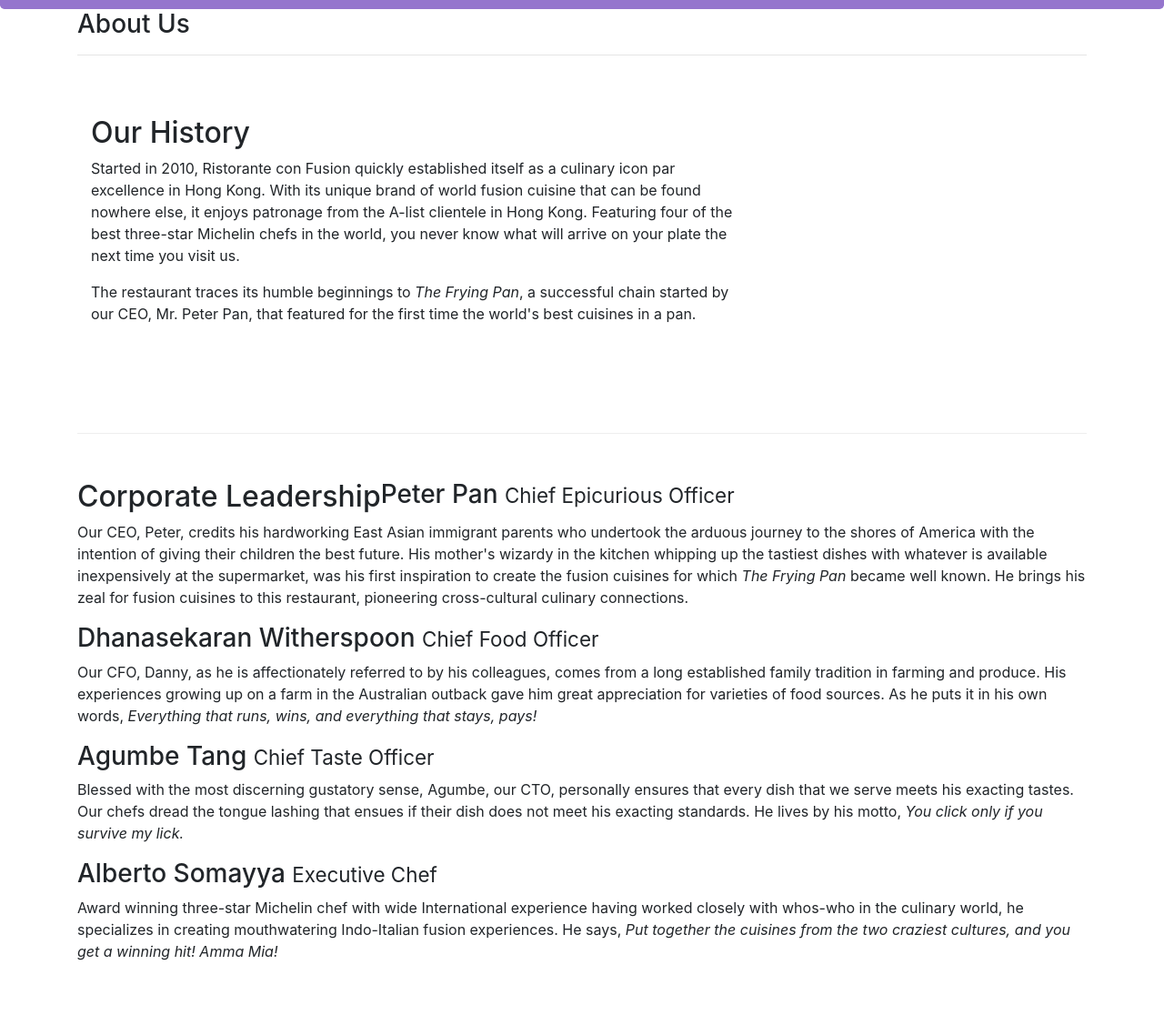
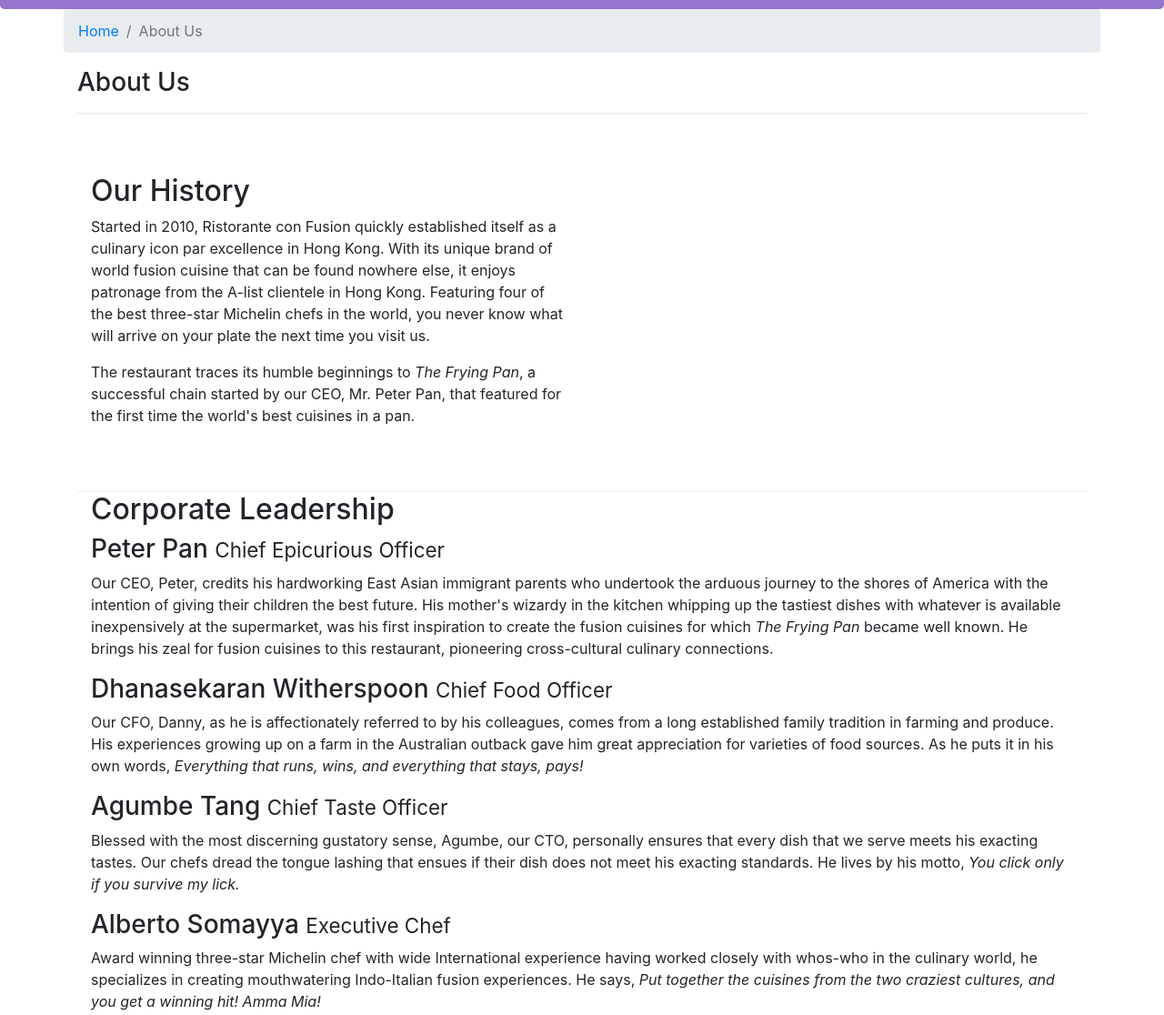
Before and after one commit to jayarayee/conFusion, a website: page aboutus.html in a window 1280 px wide. Shown: the part 300-1416 px from the top of the page at 91% size. Drawn offline with nearby package versions, Linux system fonts and the light colour scheme.

Commit message:
modifying navbar and adding breadcrumd on anavbar

```diff
--- a/aboutus.html
+++ b/aboutus.html
@@ -14,23 +14,23 @@
 </head>
 
 <body>
-  <nav class="navbar navbar-inverse navbar-toggleable-sm bg-primary fixed-top">
+  <nav class="navbar navbar-inverse navbar-toggleable-sm fixed-top">
        <div class="container">
           <button class="navbar-toggler" type="button" data-toggle="collapse" data-target="#Navbar">
                 <span class="navbar-toggler-icon"></span>
             </button>
-              <a class="navbar-brand" href="#">Ristorante Con Fusion</a>
+              <a class="navbar-brand" href="./index.html">Ristorante Con Fusion</a>
             <div class="collaps nabar-collapse" id="Navbar">
                <ul class="navbar-nav">
-                   <li class="nav-item active"><a class="nav-link" href="#">Home</a></li>
-                   <li class="nav-item"><a class="nav-link" href="./aboutus.html">About</a></li>
+                   <li class="nav-item"><a class="nav-link" href="./index.html">Home</a></li>
+                   <li class="nav-item active"><a class="nav-link" href="#">About</a></li>
                    <li class="nav-item"><a class="nav-link" href="#">Menu</a></li>
                    <li class="nav-item"><a class="nav-link" href="#">Contact</a></li>
                </ul>
                </div>
        </div>
    </nav>
-  </nav>
+
     <header class="jumbotron">
         <div class="container">
             <div class="row row-header">
@@ -45,8 +45,12 @@
     </header>
 
     <div class="container">
-        <div>
-            <div>
+        <div class="row">
+          <ol class="col-12 breadcrumb">
+            <li class="breadcrumb-item"><a href="./index.html">Home</a></li>
+              <li class="breadcrumb-item active">About Us</li>
+          </ol>
+            <div class="col-12">
                <h3>About Us</h3>
                <hr>
             </div>
@@ -54,7 +58,7 @@
 
         <div>
             <div class="row  row-content">
-              <div class="col-md-8 col-sm-5">
+              <div class="col-sm-6">
                 <h2>Our History</h2>
                 <p>Started in 2010, Ristorante con Fusion quickly established itself as a culinary icon par excellence in Hong Kong. With its unique brand of world fusion cuisine that can be found nowhere else, it enjoys patronage from the A-list clientele in Hong Kong.  Featuring four of the best three-star Michelin chefs in the world, you never know what will arrive on your plate the next time you visit us.</p>
                 <p>The restaurant traces its humble beginnings to <em>The Frying Pan</em>, a successful chain started by our CEO, Mr. Peter Pan, that featured for the first time the world's best cuisines in a pan.</p>
@@ -65,16 +69,16 @@
         </div>
 
         <div>
-            <div class="row  row-content">
+            <div class="col">
                 <h2>Corporate Leadership</h2>
                 <h3>Peter Pan <small>Chief Epicurious Officer</small></h3>
-                <p > Our CEO, Peter, credits his hardworking East Asian immigrant parents who undertook the arduous journey to the shores of America with the intention of giving their children the best future. His mother's wizardy in the kitchen whipping up the tastiest dishes with whatever is available inexpensively at the supermarket, was his first inspiration to create the fusion cuisines for which <em>The Frying Pan</em> became well known. He brings his zeal for fusion cuisines to this restaurant, pioneering cross-cultural culinary connections.</p>
+                <p class="hidden-xs-down"> Our CEO, Peter, credits his hardworking East Asian immigrant parents who undertook the arduous journey to the shores of America with the intention of giving their children the best future. His mother's wizardy in the kitchen whipping up the tastiest dishes with whatever is available inexpensively at the supermarket, was his first inspiration to create the fusion cuisines for which <em>The Frying Pan</em> became well known. He brings his zeal for fusion cuisines to this restaurant, pioneering cross-cultural culinary connections.</p>
                 <h3>Dhanasekaran Witherspoon <small>Chief Food Officer</small></h3>
-                <p class=".hidden-xs-down">Our CFO, Danny, as he is affectionately referred to by his colleagues, comes from a long established family tradition in farming and produce. His experiences growing up on a farm in the Australian outback gave him great appreciation for varieties of food sources. As he puts it in his own words, <em>Everything that runs, wins, and everything that stays, pays!</em></p>
+                <p class="hidden-xs-down">Our CFO, Danny, as he is affectionately referred to by his colleagues, comes from a long established family tradition in farming and produce. His experiences growing up on a farm in the Australian outback gave him great appreciation for varieties of food sources. As he puts it in his own words, <em>Everything that runs, wins, and everything that stays, pays!</em></p>
                 <h3>Agumbe Tang <small>Chief Taste Officer</small></h3>
-                <p class=".hidden-xs-down">Blessed with the most discerning gustatory sense, Agumbe, our CTO, personally ensures that every dish that we serve meets his exacting tastes. Our chefs dread the tongue lashing that ensues if their dish does not meet his exacting standards. He lives by his motto, <em>You click only if you survive my lick.</em></p>
+                <p class="hidden-xs-down">Blessed with the most discerning gustatory sense, Agumbe, our CTO, personally ensures that every dish that we serve meets his exacting tastes. Our chefs dread the tongue lashing that ensues if their dish does not meet his exacting standards. He lives by his motto, <em>You click only if you survive my lick.</em></p>
                 <h3>Alberto Somayya <small>Executive Chef</small></h3>
-                <p>Award winning three-star Michelin chef with wide International experience having worked closely with whos-who in the culinary world, he specializes in creating mouthwatering Indo-Italian fusion experiences. He says, <em>Put together the cuisines from the two craziest cultures, and you get a winning hit! Amma Mia!</em></p>
+                <p class="hidden-xs-down">Award winning three-star Michelin chef with wide International experience having worked closely with whos-who in the culinary world, he specializes in creating mouthwatering Indo-Italian fusion experiences. He says, <em>Put together the cuisines from the two craziest cultures, and you get a winning hit! Amma Mia!</em></p>
             </div>
        </div>
 
@@ -86,7 +90,7 @@
                 <div class="col-5 offset-1 col-sm-2">
                     <h5>Links</h5>
                     <ul class="list-unstyled">
-                        <li><a href="#">Home</a></li>
+                        <li><a href="./index.html">Home</a></li>
                         <li><a href="#">About</a></li>
                         <li><a href="#">Menu</a></li>
                         <li><a href="#">Contact</a></li>
```
Also changed, not shown: index.html (+4 -4 lines).
